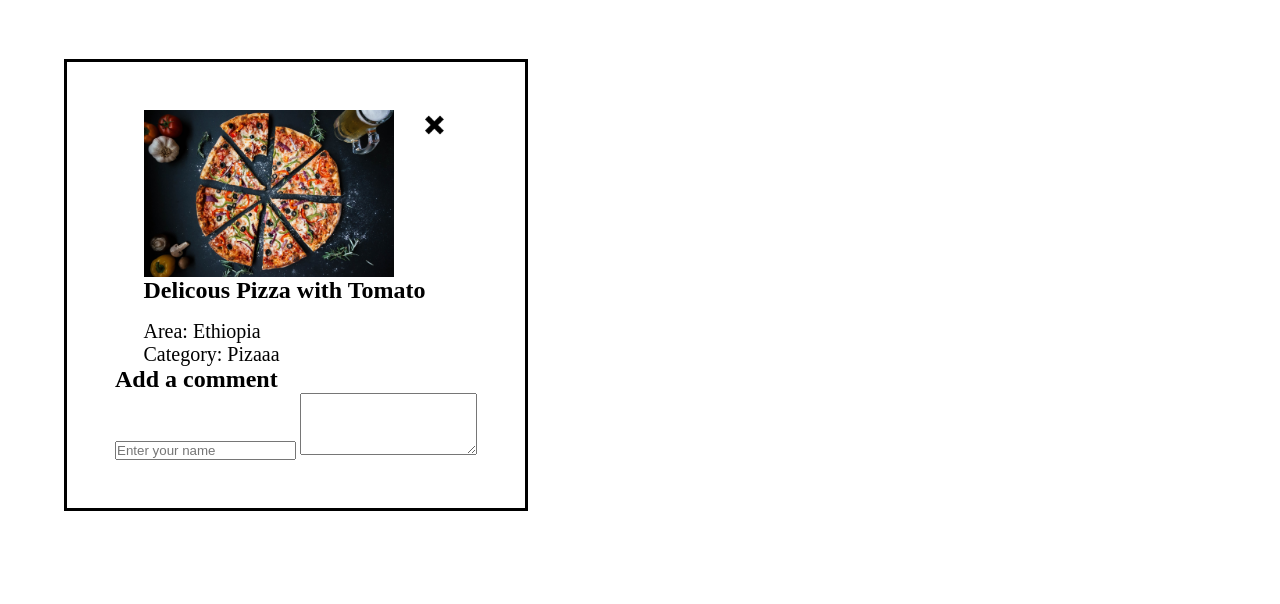
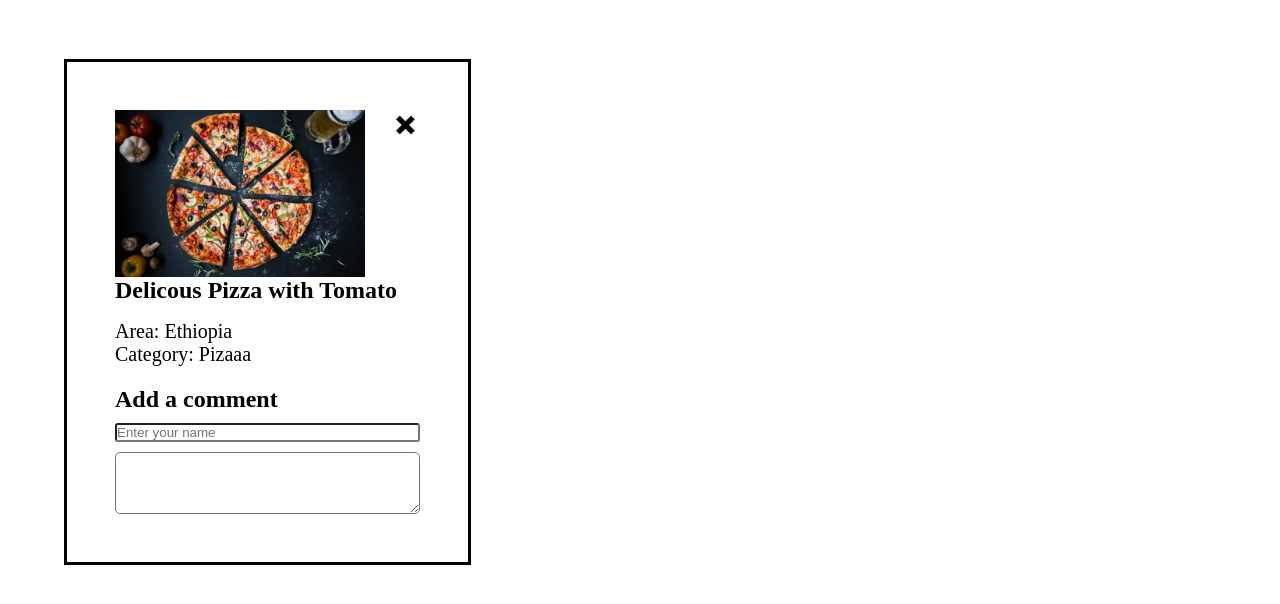
Before and after one commit to Zel-hub7/JS-Capstone, a plain HTML site: page index.html in a window 1280 px wide. Shown: the part 80-684 px from the top of the page. Drawn offline with Linux system fonts and the light colour scheme.

Commit message:
modify files ;

```diff
--- a/style.css
+++ b/style.css
@@ -48,9 +48,19 @@ header {
     margin-top: 1rem;
 }
 .comments {
-
+    margin-top: 20px;
     width: 100%;
 }
 #form {
     width: 100%;
+    display: flex;
+    flex-direction: column;
+    row-gap: 5px;
+    margin-top: 5px;
 }
+input {
+    border-radius: 3px;
+}
+textarea {
+    border-radius: 5px;
+}
```
